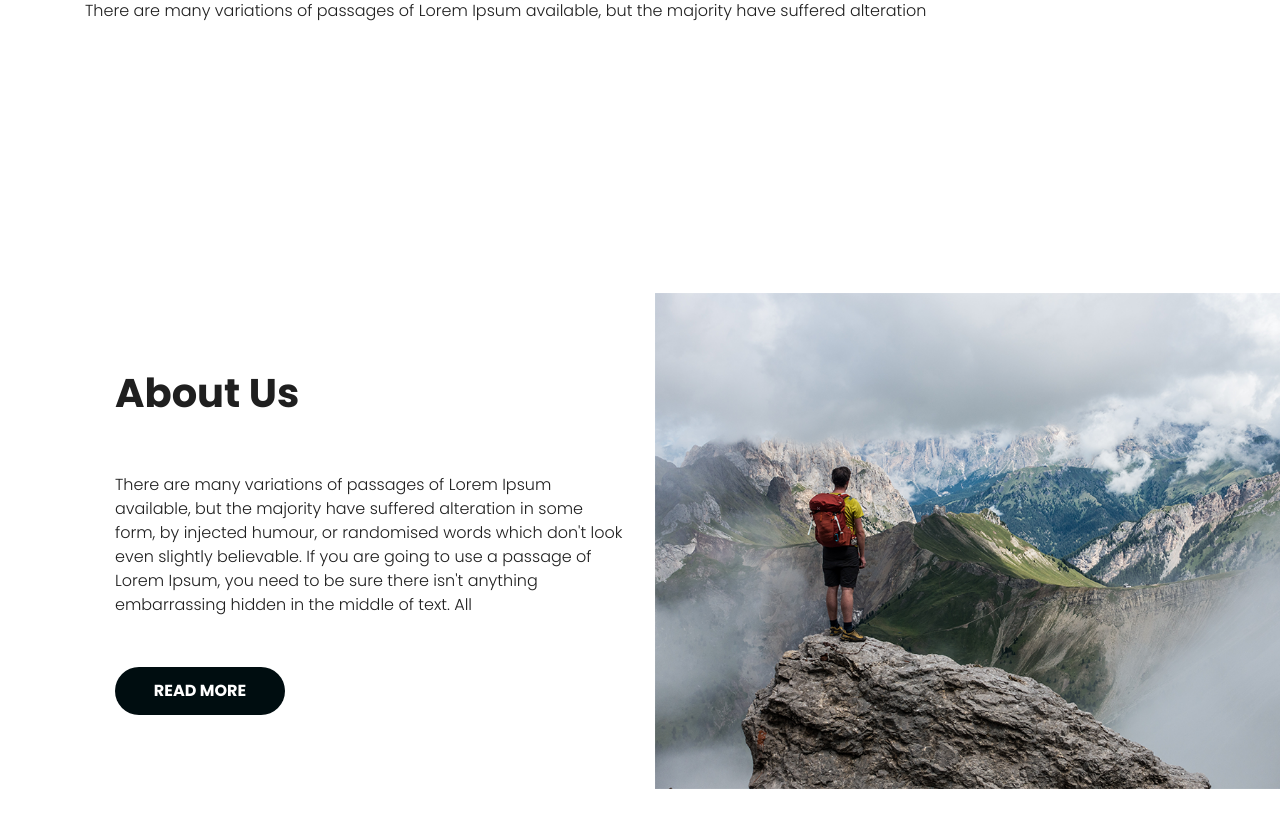
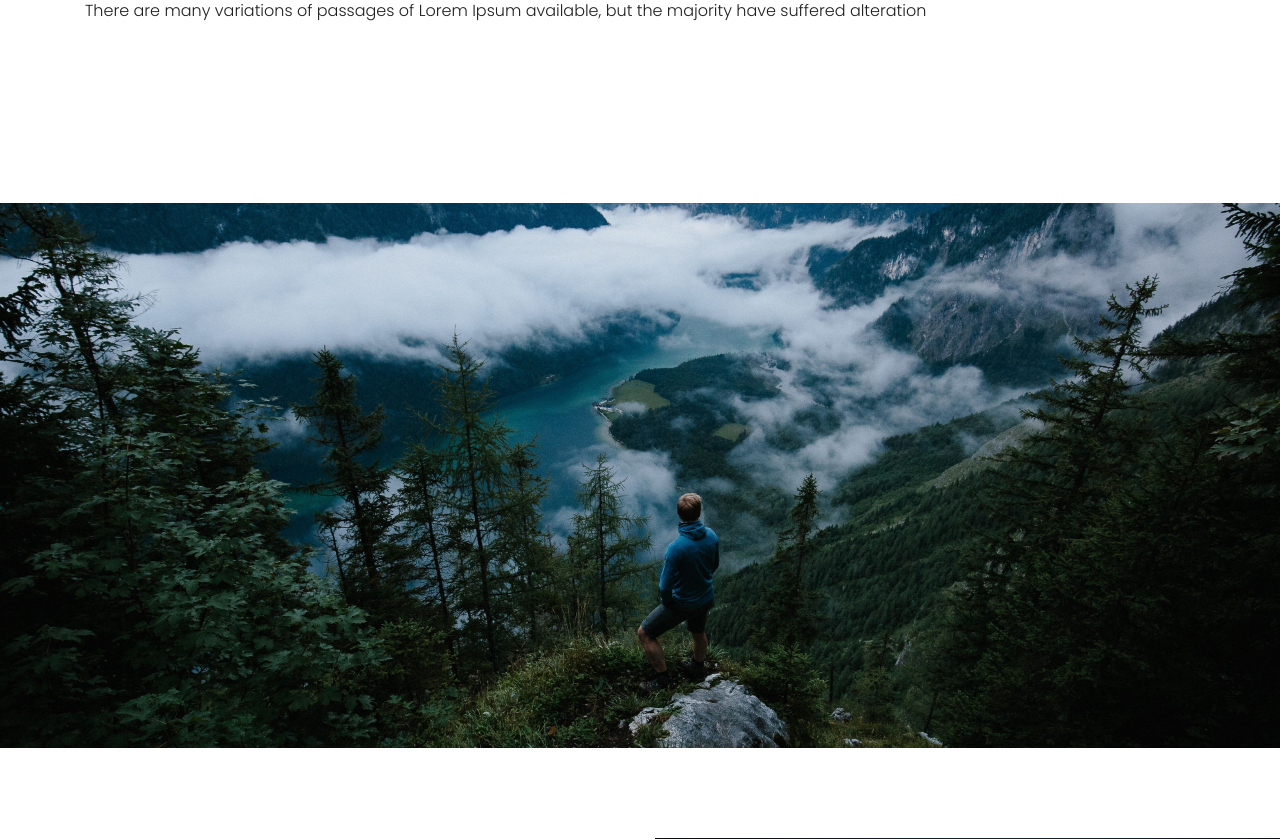
Before and after one commit to Numaan-Noor/TourAndTravel, a Django app: page / in a window 1280 px wide. Shown: the part 1033-1872 px from the top of the page. Run offline with Django 3.2, Linux system fonts and the light colour scheme; data that the repository does not hold is empty; some libraries are stand-ins or nearby versions.

Commit message:
new update

```diff
--- a/TourAndTravel/settings.py
+++ b/TourAndTravel/settings.py
@@ -78,7 +78,8 @@ WSGI_APPLICATION = 'TourAndTravel.wsgi.application'
 DATABASES = {
     'default': {
         'ENGINE': 'django.db.backends.sqlite3',
-        'NAME': BASE_DIR / 'db.sqlite3',
+        'NAME': os.path.join(BASE_DIR / 'db.sqlite3'),
+
     }
 }
 
--- a/home/static/assets/css/style.css
+++ b/home/static/assets/css/style.css
@@ -544,12 +544,16 @@ button {
 .blog_section {
     width: 100%;
     float: left;
-    background-image: url(../images/gifrun.gif);
+    background-image: url(../images/design.jpg);
     height: auto;
     background-repeat: no-repeat;
     background-size: 100%;
     padding-bottom: 345px;
     padding-top: 200px;
+    min-height: 500px;
+  background-attachment: fixed;
+  background-position: center;
+  background-size: cover;
 }
 
 .blog_taital {
--- a/templates/about.html
+++ b/templates/about.html
@@ -20,7 +20,7 @@ Choose from our wide range of tour packages including city breaks, beach vacatio
 We understand the importance of responsible travel, and we work with local communities and environmentally conscious suppliers to minimize our impact on the destinations we visit.</br>
 
 Don't wait any longer, book your Barsiim tour and travel experience with us today and start creating memories that will last a lifetime.</p>
-                  <div class="readmore_bt"><a href="#">Read More</a></div>
+<!--                  <div class="readmore_bt"><a href="#">Read More</a></div>-->
                </div>
             </div>
             <div class="col-md-6 padding_right_0">
--- a/templates/base.html
+++ b/templates/base.html
@@ -20,7 +20,7 @@
    <!-- Responsive-->
    <link rel="stylesheet" href="/static/assets/css/responsive.css">
    <!-- fevicon -->
-   <link rel="icon" href="/static/assets/images/fevicon.png" type="/static/assets/image/gif" />
+   <link rel="icon" href="/static/assets/images/barsimlogo.png" type="/static/assets/image/gif" />
    <!-- Scrollbar Custom CSS -->
    <link rel="stylesheet" href="/static/assets/css/jquery.mCustomScrollbar.min.css">
    <!-- Tweaks for older IEs-->
--- a/templates/index.html
+++ b/templates/index.html
@@ -65,7 +65,7 @@
             <div class="carousel-inner">
                <div class="carousel-item active">
                   <div class="container">
-                     <h1 class="banner_taital">Welcome To <a href="" class="typewrite" data-period="2000" data-type='[ "Kashmir.", "Barsiim." ]'>
+                     <h1 class="banner_taital">Welcome To&nbsp<a href="" class="typewrite" data-period="2000" data-type='[ "Kashmir.", "Barsiim." ]'>
     <span class="wrap"></span>
   </a>
                      <p class="banner_text">Book/Customized Tour Package for Jammu & Kashmir</p>
@@ -126,6 +126,17 @@
 
 
    <!-- services section end -->
+
+             <div class="blog_section layout_padding">
+      <div class="container">
+<!--         <h1 class="blog_taital">See Our Video</h1>-->
+<!--         <p class="blog_text">many variations of passages of Lorem Ipsum available, but the majority have suffered-->
+<!--            alteration in some form, by injected humour, or randomised words which</p>-->
+<!--         <div class="play_icon_main">-->
+<!--            <div class="play_icon"><a href="#"><img src="static/assets/images/play-icon.png"></a></div>-->
+<!--         </div>-->
+      </div>
+   </div>
    <!-- about section start -->
    <div class="about_section layout_padding">
       <div class="container-fluid">
@@ -133,32 +144,18 @@
             <div class="col-md-6">
                <div class="about_taital_main">
                   <h1 class="about_taital">About Us</h1>
-                  <p class="about_text">There are many variations of passages of Lorem Ipsum available, but the majority
-                     have suffered alteration in some form, by injected humour, or randomised words which don't look
-                     even slightly believable. If you are going to use a passage of Lorem Ipsum, you need to be sure
-                     there isn't anything embarrassing hidden in the middle of text. All </p>
-                  <div class="readmore_bt"><a href="#">Read More</a></div>
+                  <p class="about_text">Discover the world with our Barsiim tour and travel services. Explore new cultures, visit iconic landmarks, and create unforgettable memories. Whether you're a solo traveler, a family, or a group of friends, we have the perfect itinerary for you.</p>
+                  <div class="readmore_bt"><a href="{% url 'about' %}">Read More</a></div>
                </div>
             </div>
             <div class="col-md-6 padding_right_0">
-               <div><img src="static/assets/images/about-img.png" class="about_img"></div>
+               <div><img src="static/assets/images/design2.jpg" class="about_img"></div>
             </div>
          </div>
       </div>
    </div>
    <!-- about section end -->
-   <!-- blog section start -->
-   <div class="blog_section layout_padding">
-      <div class="container">
-         <h1 class="blog_taital">See Our Video</h1>
-         <p class="blog_text">many variations of passages of Lorem Ipsum available, but the majority have suffered
-            alteration in some form, by injected humour, or randomised words which</p>
-         <div class="play_icon_main">
-            <div class="play_icon"><a href="#"><img src="static/assets/images/play-icon.png"></a></div>
-         </div>
-      </div>
-   </div>
-   <!-- blog section end -->
+
    <!-- choose section start -->
    <div class="choose_section layout_padding">
       <div class="container">
@@ -170,7 +167,9 @@
           <p class="choose_text">4. Unbeatable destinations: From exotic destinations to hidden gems, we have scoured the world to bring you the most beautiful and exciting places to visit</p>
           <p class="choose_text">5.Convenient booking process: Booking a tour with us is simple and straightforward, with a user-friendly website and 24/7 customer support to assist you every step of the way.</p>
           <p class="choose_text">6. Stress-free travel: Let us handle all the logistics, from transportation to accommodation and activities, so you can sit back, relax, and enjoy the rid</p>
-         <div class="read_bt_1"><a onclick="myFunction()" id="myBtn">Read More</a></div>
+<!--         <div class="read_bt_1"><a onclick="myFunction()" id="myBtn">Read More</a></div>-->
+
+
 
 
          <div class="newsletter_box">
```
Also changed, not shown: home/static/assets/images/barsimlogo.png (added), home/static/assets/images/design.jpg (added), home/static/assets/images/design2.jpg (added), home/static/assets/images/logo.png (deleted).
